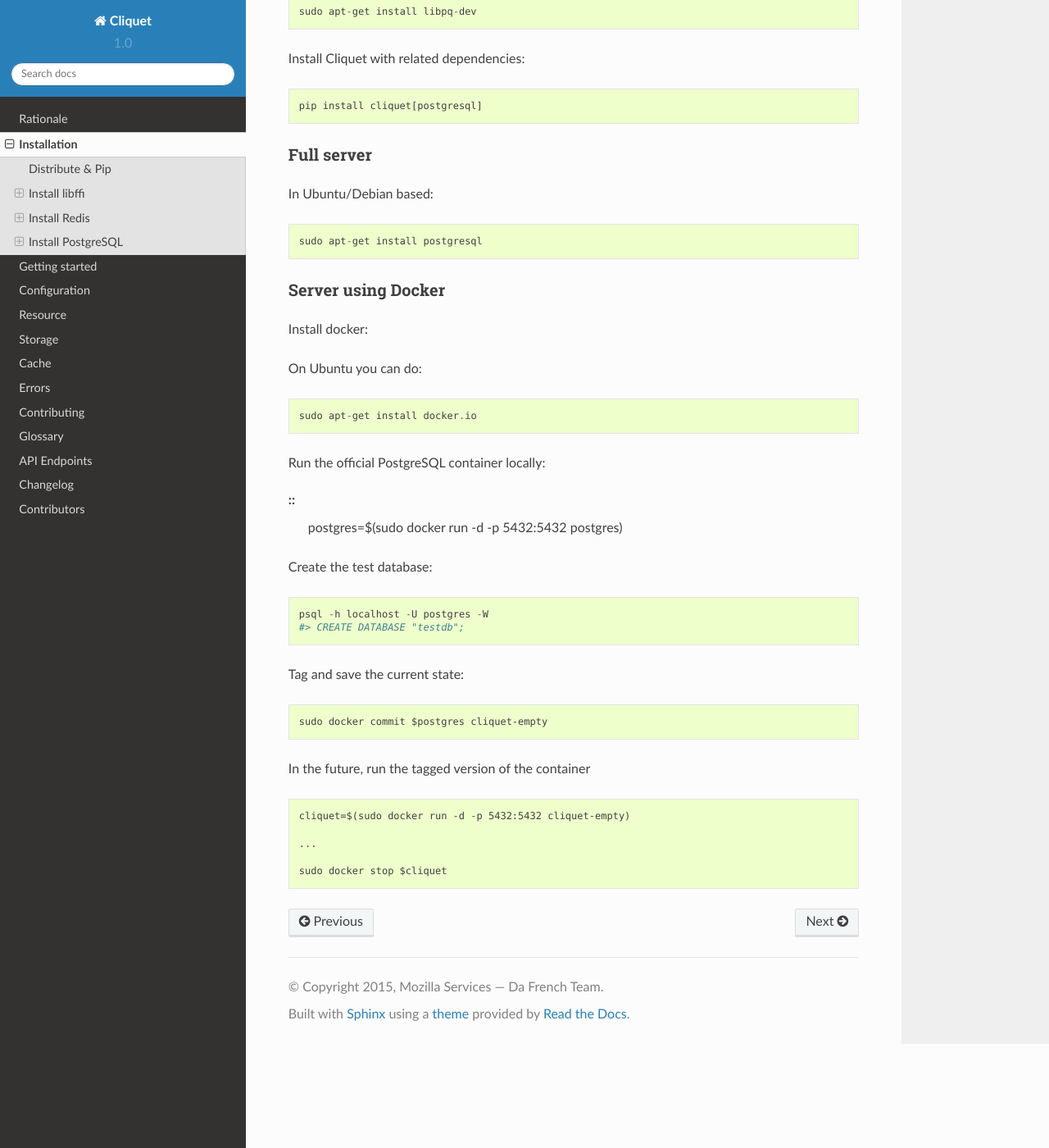
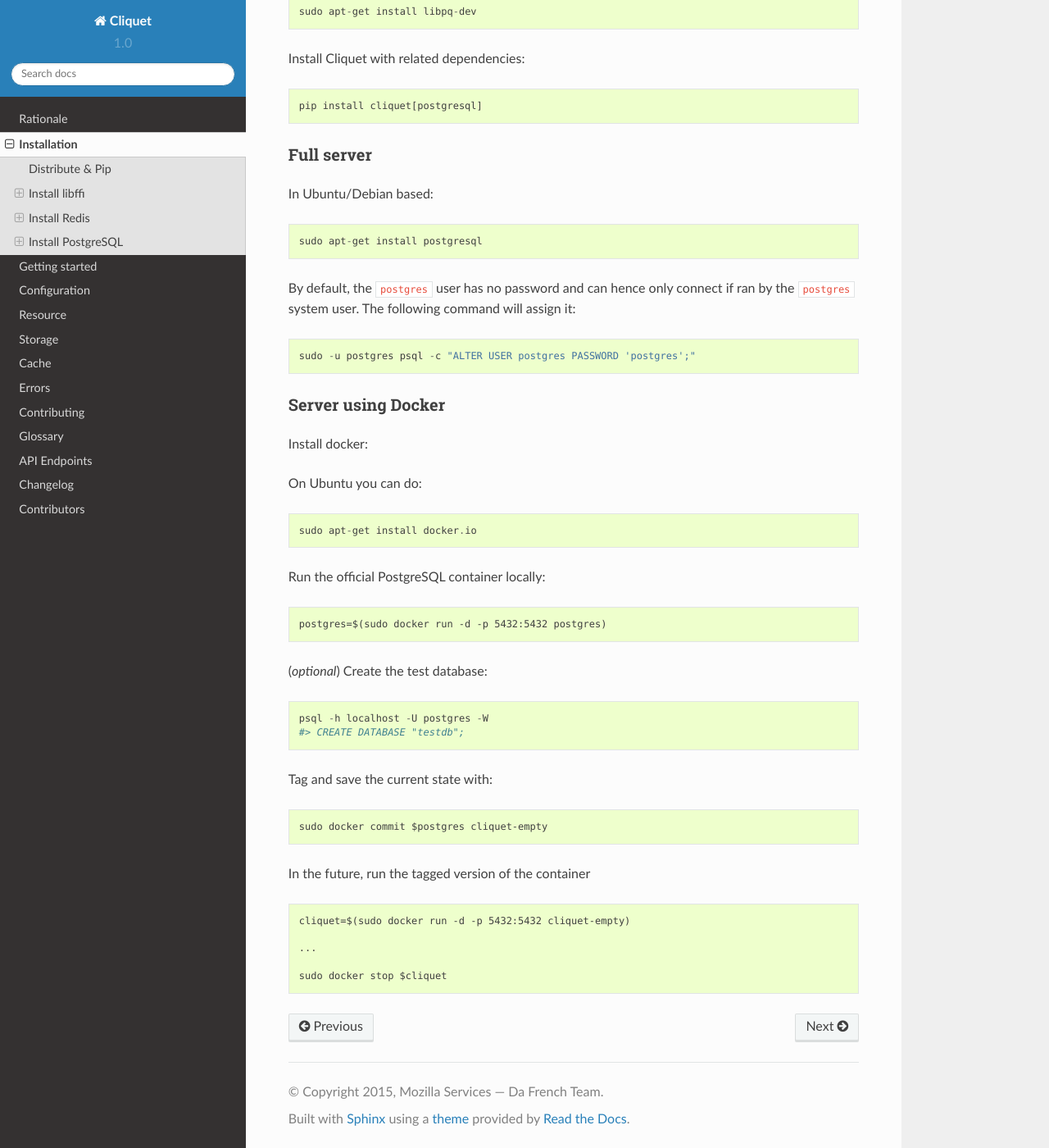
Before and after one commit to Kinto/kinto, a Sphinx documentation site: the page built from docs/installation.rst, in a window 1280 px wide and 1400 px high, scrolled down 1636 px. Shown: the whole window at 82% size. Built offline with Sphinx 7.4.7 and the Read the Docs theme 2.0.0, drawn with Linux system fonts in a browser that asks for light colours.

Commit message:
Mention postgresql default password

```diff
--- a/docs/installation.rst
+++ b/docs/installation.rst
@@ -95,6 +95,15 @@
     sudo apt-get install postgresql
 
 
+
+By default, the ``postgres`` user has no password and can hence only connect
+if ran by the ``postgres`` system user. The following command will assign it:
+
+::
+
+    sudo -u postgres psql -c "ALTER USER postgres PASSWORD 'postgres';"
+
+
 Server using Docker
 -------------------
 
@@ -109,15 +118,16 @@
 Run the official PostgreSQL container locally:
 
 ::
+
     postgres=$(sudo docker run -d -p 5432:5432 postgres)
 
-Create the test database::
+(*optional*) Create the test database::
 
     psql -h localhost -U postgres -W
     #> CREATE DATABASE "testdb";
 
 
-Tag and save the current state::
+Tag and save the current state with::
 
     sudo docker commit $postgres cliquet-empty
 
```
